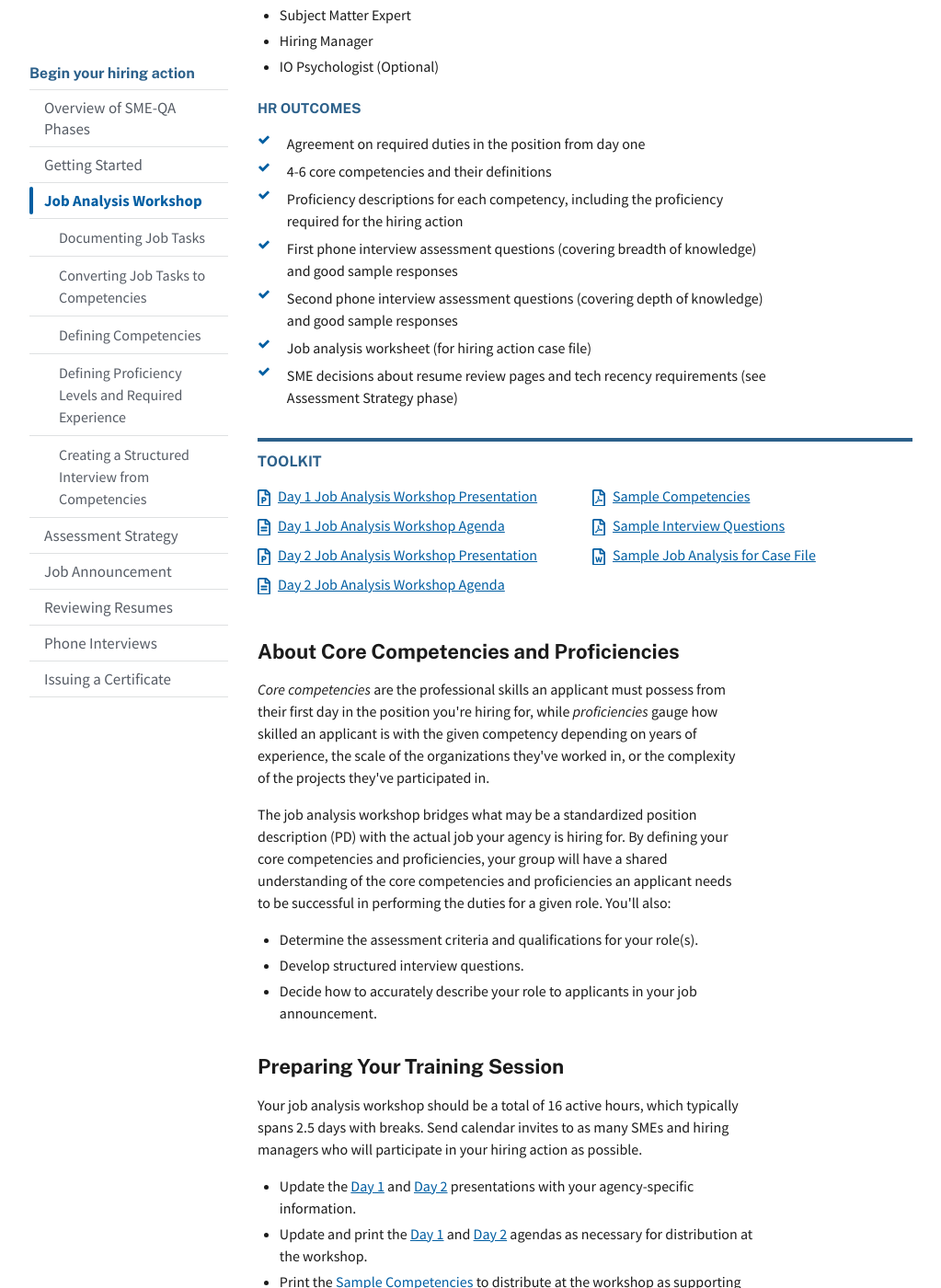
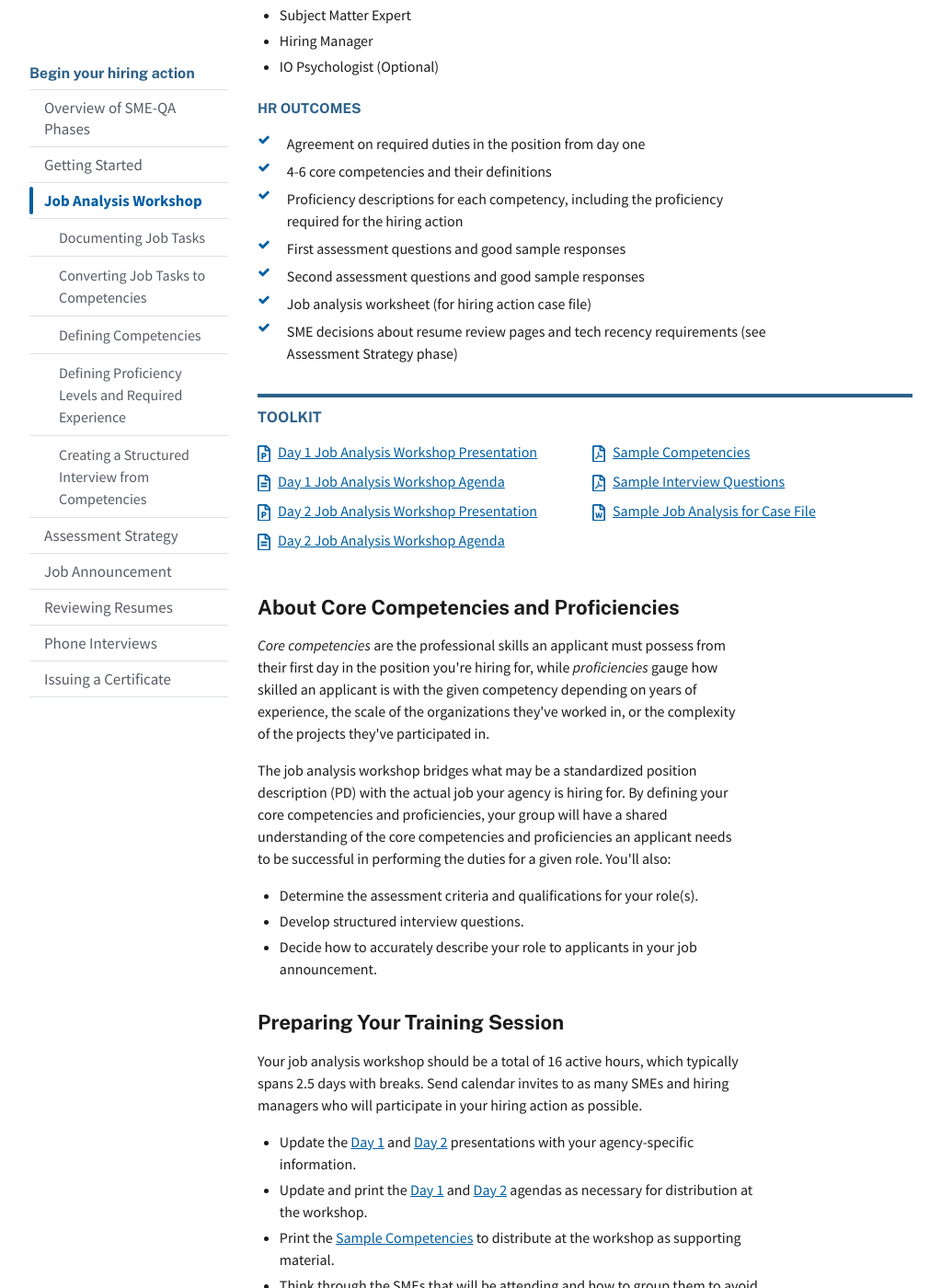
Before and after one commit to usds/SME-QA-Website, a Jekyll site: the page built from pages/phases/job-analysis/index.html, in a window 1280 px wide and 1400 px high, scrolled down 750 px. Shown: the whole window at 92% size, without its empty margins (128-1151 px from the left). Built offline with Jekyll 4.4.1, drawn with Linux system fonts in a browser that asks for light colours; some of the changed text lies outside the part shown.

Commit message:
Update index.html

```diff
--- a/pages/phases/job-analysis/index.html
+++ b/pages/phases/job-analysis/index.html
@@ -12,8 +12,8 @@ outputs:
   - Agreement on required duties in the position from day one
   - 4-6 core competencies and their definitions
   - Proficiency descriptions for each competency, including the proficiency required for the hiring action
-  - First phone interview assessment questions (covering breadth of knowledge) and good sample responses
-  - Second phone interview assessment questions (covering depth of knowledge) and good sample responses
+  - First assessment questions and good sample responses
+  - Second assessment questions and good sample responses
   - Job analysis worksheet (for hiring action case file)
   - SME decisions about resume review pages and tech recency requirements (see Assessment Strategy phase)
 ---
@@ -49,6 +49,7 @@ outputs:
   <li>Update the <a href="{{site.baseurl}}/toolkit/job-analysis/job-analysis-day-1-presentation.pptx">Day 1</a> and <a href="{{site.baseurl}}/toolkit/job-analysis/job-analysis-day-2-presentation.pptx">Day 2</a> presentations with your agency-specific information.</li>
   <li>Update and print the <a href="{{site.baseurl}}/toolkit/job-analysis/agenda-for-job-analysis-workshop-day-1/">Day 1</a> and <a href="{{site.baseurl}}/toolkit/job-analysis/agenda-for-job-analysis-workshop-day-2/">Day 2</a> agendas as necessary for distribution at the workshop.</li>
   <li>Print the <a href="{{site.baseurl}}/toolkit/job-analysis/sample-competencies.docx">Sample Competencies</a> to distribute at the workshop as supporting material.</li>
+  <li>Think through the SMEs that will be attending and how to group them to avoid strong personalities overwhelming small groups.</li>
 </ul>
 
 {% assign page-list = '' | split: '' %}
```
